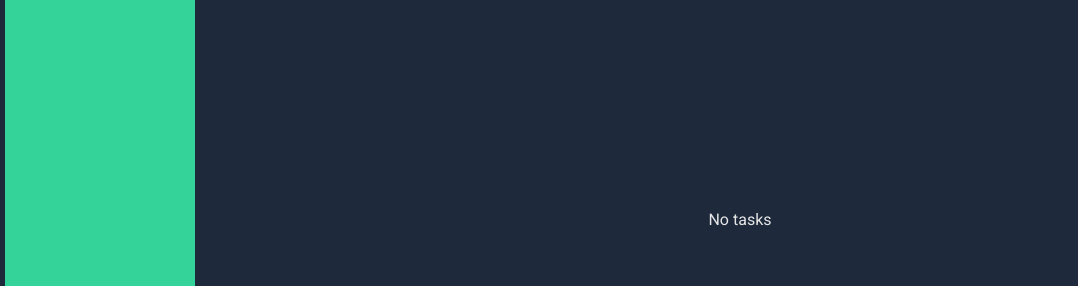
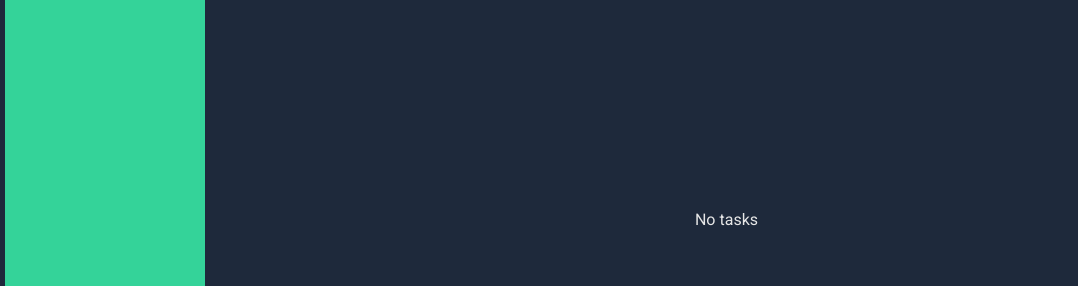
Before and after one commit to FranekDev/todo-list, a website built with webpack: page dist/index.html in a window 1280 px wide. Shown: the part 219-505 px from the top of the page, without its empty margins (0-1078 px from the left). Built offline with Linux system fonts and the light colour scheme; a web font is replaced by a local one.

Commit message:
Updated readme

```diff
--- a/src/sass/_sidebar.scss
+++ b/src/sass/_sidebar.scss
@@ -2,8 +2,8 @@
 
 .sidebar {
     width: 200px;
-    height: 100%;
-    padding: 5px;
+    height: 100vh;
+    // padding: 5px;
     // animation: show_sidebar;
     // animation-duration: 1s;
     @include animateOpacity();
@@ -18,9 +18,11 @@
         color: $font-color;
         @include flex(column, space-between, center);
         overflow: hidden;
-        width: 100%;
-        height: 100%;
+        width: 200px;
+        height: 99%;
         background-color: $secondary-color;
+        position: fixed;
+        margin: 5px;
 
 
         .todo_nav {
```
Also changed, not shown: README.md, dist/main.js, dist/style.css, src/images/todo.png (added), src/images/todoMobile.png (added), src/images/todoMobileMenu.png (added), 1 other file.
